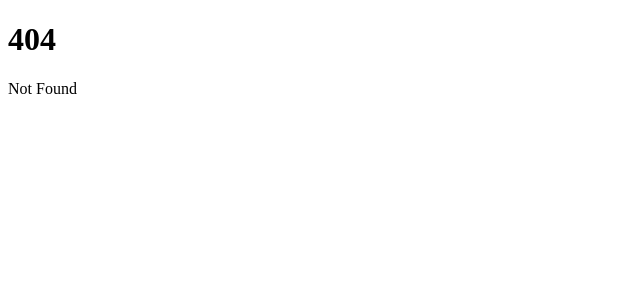
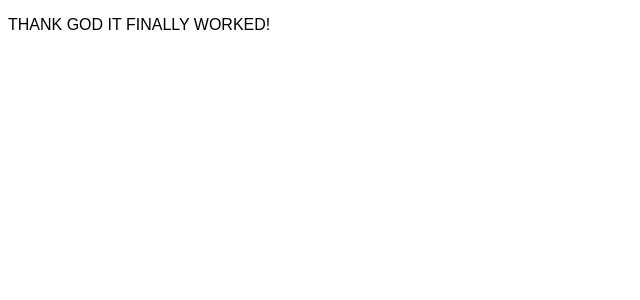
Before and after one commit to NickTheEASDude/NickTheEASDude.github.io, a SvelteKit app: page /home in a window 1280 px wide. Before the commit this address had no page. Shown: the top 300 px of the page, without its empty margins (0-640 px from the left). Built offline with nearby package versions, Linux system fonts and the light colour scheme.

Commit message:
one more time

```diff
--- /dev/null
+++ b/src/routes/home/+page.svelte
@@ -0,0 +1,13 @@
+<svelte:head>
+	<title>IT WORKED OMG!</title>
+</svelte:head>
+
+<p>THANK GOD IT FINALLY WORKED!</p>
+
+
+
+<style>
+	* {
+		font-family: Arial, Helvetica, sans-serif;
+	}
+</style>
```
